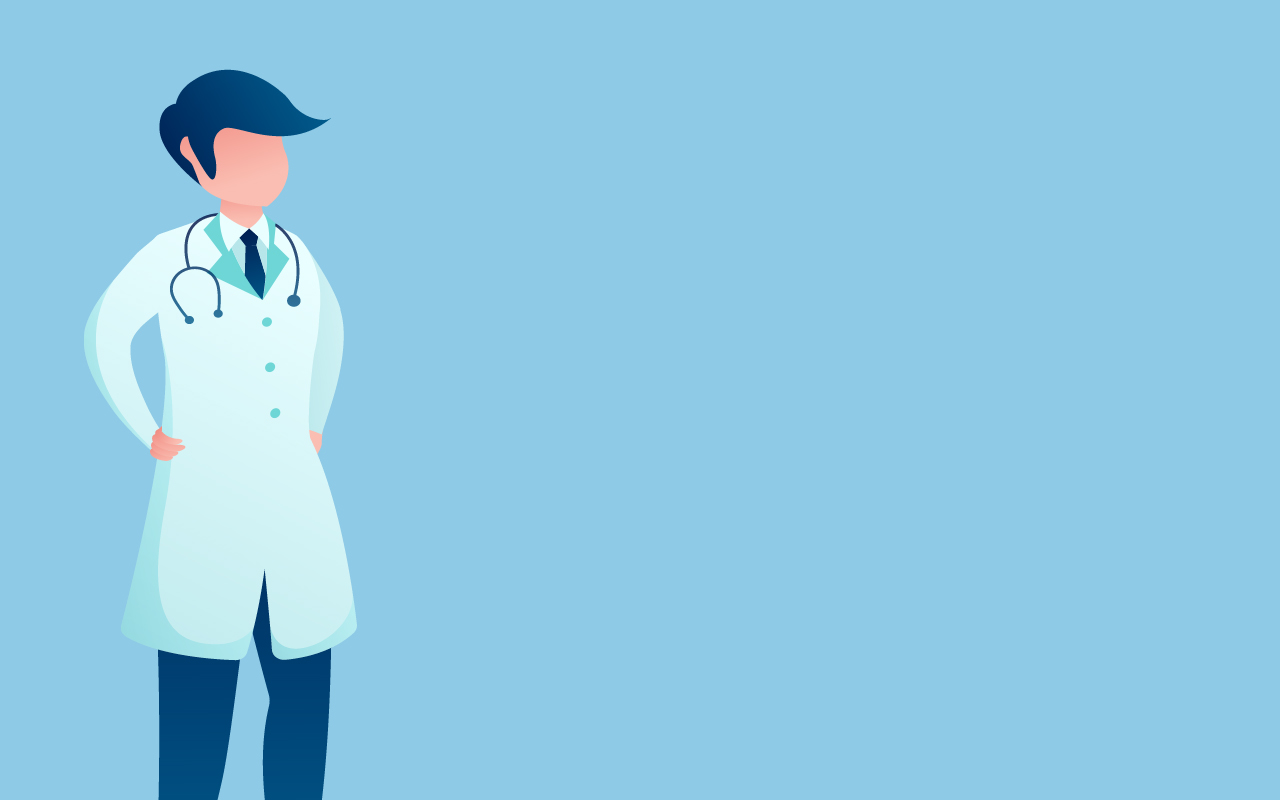
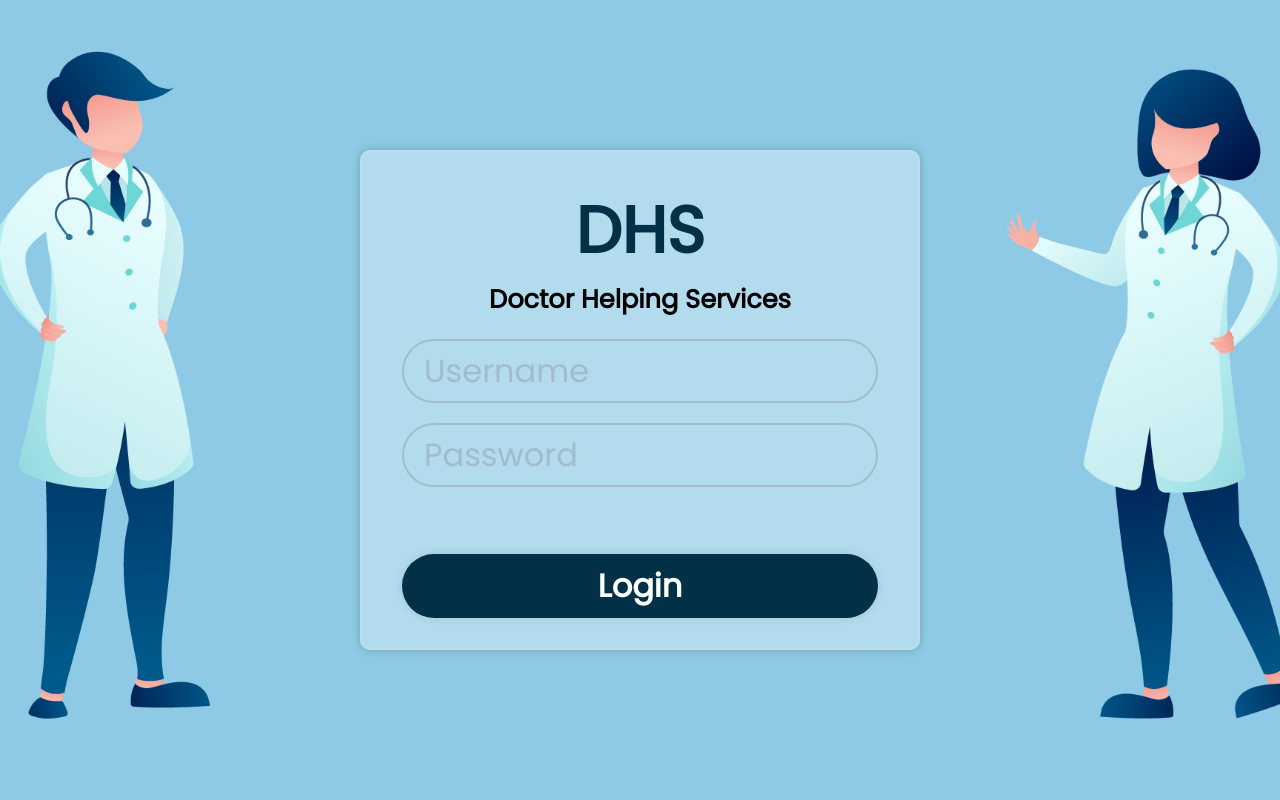
Before and after one commit to Diary-hub/Doctor-ME, a React (Vite) app in the folder Frontend/: page / in a window 1280 px wide. Built offline with nearby package versions, Linux system fonts and the light colour scheme.

Commit message:
Login page Frontend done

```diff
--- a/Frontend/src/App.jsx
+++ b/Frontend/src/App.jsx
@@ -4,9 +4,21 @@ import { useState } from 'react'
 function App() {
 
   return (
-    <dev>
-
-    </dev>
+    <div class="wrapper">
+    <form action="">
+        <h1>DHS</h1>
+        <h4>Doctor Helping Services</h4>
+        <div class="input-box">
+            <input type="text" placeholder="Username" required/>
+            <i class='bx bxs-user'></i>
+        </div>
+        <div class="input-box">
+            <input type="password" placeholder="Password" required/>
+            <i class='bx bxs-lock-alt' ></i>
+        </div>
+        <button type="submit" class="btn">Login</button>
+    </form>
+</div>
 
   )
 }
--- a/Frontend/src/styles/login.css
+++ b/Frontend/src/styles/login.css
@@ -1,12 +1,118 @@
 @font-face {
     font-family: MyFont;
-    src: url(../font/LeagueGothic-Regular.otf);
+    src: url(../font/Poppins-Regular.ttf);
 }
 
-body{
+
+body {
     background-image: url("../img/login.jpg");
+    background-position: center;
+    background-size: cover;
+    background-repeat: no-repeat;
+
+    display: flex;
+    justify-content: center;
+    align-items: center;
+    min-height: 100vh; /* Use viewport height for full-screen centering */
+    margin: 0; /* Reset margin to 0 */
 }
 
 *{
     font-family: MyFont;
+    margin: 0;
+    padding: 0;
+    box-sizing: border-box;
 }
+
+
+.wrapper{
+    border: 2px solid rgba(255, 255, 255, 0.107);
+    backdrop-filter: blur(20px);
+    background: rgba(255, 255, 255, 0.316);
+    width: 35rem;
+    color: #023047;
+    border-radius: 10px ;
+    padding: 30px 40px;
+    box-shadow: 0 0 10px rgba(0, 0, 0, .2);
+}
+
+
+.wrapper h1{
+    font-size: 4.063rem;
+    text-align: center;
+}
+.wrapper h4{
+    font-size: 1.6rem;
+    color: black;
+    text-align: center;
+}
+
+.wrapper .input-box{
+    width: 100%;
+    height: 100%;
+    margin: 20px 0 ;
+
+}
+.input-box input {
+    width: 100%;
+    height: 4rem;
+    background: transparent;
+    border: none;
+    outline: none;
+    border: 2px solid #847d7d52;
+    border-radius: 40px;
+    font-size: 2rem;
+    color: #023047;
+    padding: 20px 45px 20px 20px;
+    transition: 1s;
+
+}
+.input-box input:focus{
+    border: 3px solid white;
+    transform: scale(1.05);
+}
+.input-box input::placeholder{
+    color:#847d7d52;
+}
+
+.input-box i{
+    position:absolute;
+    right: 20px;
+    top: 50%;
+    transform: translateY(-50%);
+    font-size: 20px;
+
+}
+
+
+.wrapper .btn {
+    width: 100%;
+    height: 4rem;
+    background:#023047;
+    border: none;
+    outline: none;
+    border-radius:
+    40px;
+    box-shadow: 0 0 10px rgba(0, 0, 0, .1);
+    cursor: pointer;
+    font-size: 2rem;
+    color: rgb(255, 255, 255);
+    font-weight:600;
+    transition: 1s;
+    margin-top: 10%;
+}
+.wrapper .btn:hover {
+    transform: scale(1.05);
+}
+
+
+.wrapper.register-link{
+font-size: 14.5px;
+text-align: center;
+margin-top: 20px;
+margin: 20px 0  15px ;
+}
+.register-link p a{
+color:#fff;
+text-decoration: none;
+font-weight: 600;}
```
Also changed, not shown: Frontend/src/font/Poppins-Regular.ttf (added).
